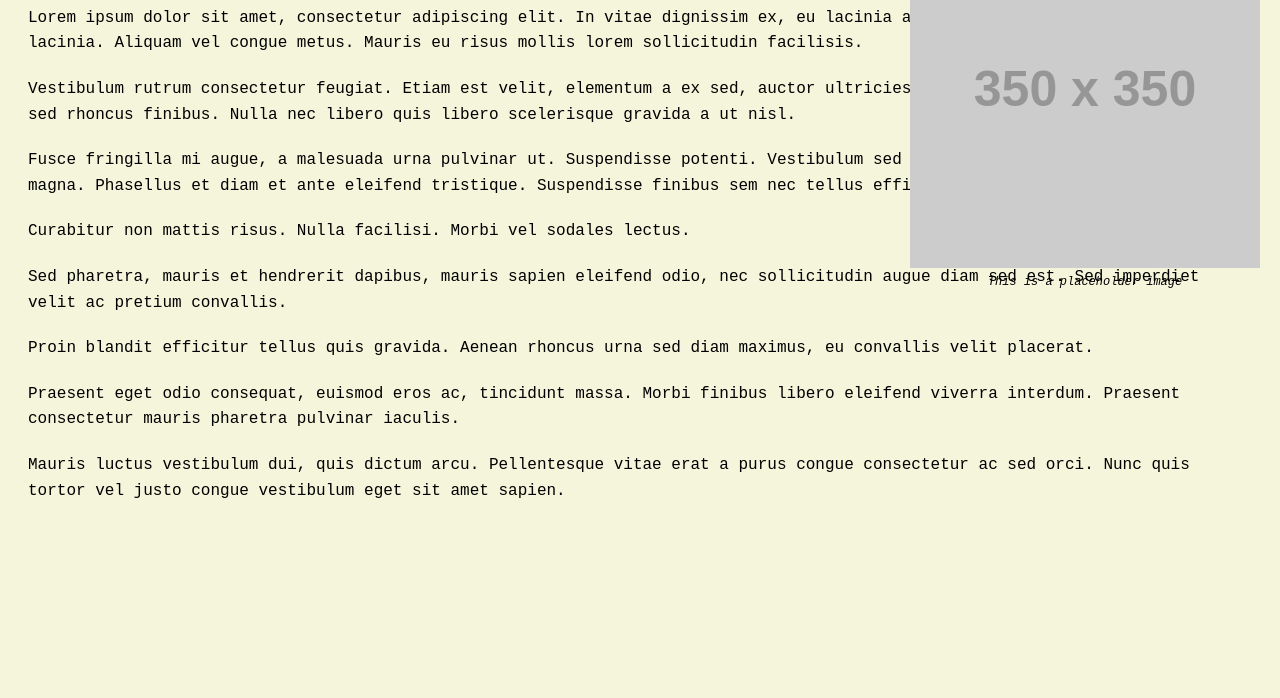
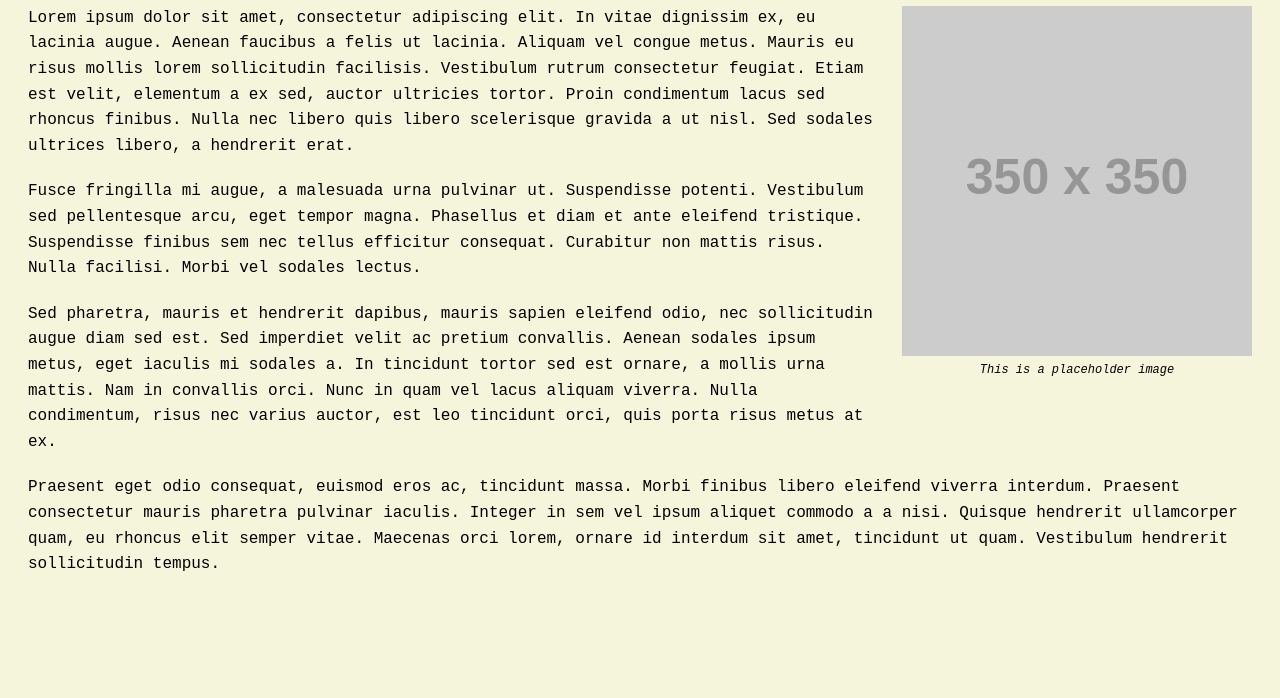
Before and after one commit to s3593614/s3593614, a plain HTML site: page index.html in a window 1280 px wide. Shown: the part 102-800 px from the top of the page. Drawn offline with Linux system fonts and the light colour scheme; placeholder pictures from the web are drawn by us.

Commit message:
Update index.html

```diff
--- a/index.html
+++ b/index.html
@@ -15,20 +15,20 @@
       line-height: 1.6;
     }
     .image-container {
-      position: absolute;
-      top: 20px;
-      right: 20px;
-      text-align: center;
+      float: right; /* Float image to the right */
+      margin: 0 0 20px 20px; /* Add space to the left and bottom of the image */
+      max-width: 350px; /* Set max-width for the image */
     }
     .image-container img {
-      max-width: 400px;
-      height: auto;
+      width: 100%; /* Ensure the image takes up the full container width */
+      height: auto; /* Maintain aspect ratio */
       display: block;
     }
     .image-caption {
       font-size: 12px;
       font-style: italic;
       margin-top: 5px;
+      text-align: center; /* Center the caption */
     }
   </style>
 </head>
@@ -41,21 +41,13 @@
     <p class="image-caption">This is a placeholder image</p>
   </div>
 
-  <p>Lorem ipsum dolor sit amet, consectetur adipiscing elit. In vitae dignissim ex, eu lacinia augue. Aenean faucibus a felis ut lacinia. Aliquam vel congue metus. Mauris eu risus mollis lorem sollicitudin facilisis.</p>
+  <p>Lorem ipsum dolor sit amet, consectetur adipiscing elit. In vitae dignissim ex, eu lacinia augue. Aenean faucibus a felis ut lacinia. Aliquam vel congue metus. Mauris eu risus mollis lorem sollicitudin facilisis. Vestibulum rutrum consectetur feugiat. Etiam est velit, elementum a ex sed, auctor ultricies tortor. Proin condimentum lacus sed rhoncus finibus. Nulla nec libero quis libero scelerisque gravida a ut nisl. Sed sodales ultrices libero, a hendrerit erat.</p>
 
-  <p>Vestibulum rutrum consectetur feugiat. Etiam est velit, elementum a ex sed, auctor ultricies tortor. Proin condimentum lacus sed rhoncus finibus. Nulla nec libero quis libero scelerisque gravida a ut nisl.</p>
+  <p>Fusce fringilla mi augue, a malesuada urna pulvinar ut. Suspendisse potenti. Vestibulum sed pellentesque arcu, eget tempor magna. Phasellus et diam et ante eleifend tristique. Suspendisse finibus sem nec tellus efficitur consequat. Curabitur non mattis risus. Nulla facilisi. Morbi vel sodales lectus.</p>
 
-  <p>Fusce fringilla mi augue, a malesuada urna pulvinar ut. Suspendisse potenti. Vestibulum sed pellentesque arcu, eget tempor magna. Phasellus et diam et ante eleifend tristique. Suspendisse finibus sem nec tellus efficitur consequat.</p>
+  <p>Sed pharetra, mauris et hendrerit dapibus, mauris sapien eleifend odio, nec sollicitudin augue diam sed est. Sed imperdiet velit ac pretium convallis. Aenean sodales ipsum metus, eget iaculis mi sodales a. In tincidunt tortor sed est ornare, a mollis urna mattis. Nam in convallis orci. Nunc in quam vel lacus aliquam viverra. Nulla condimentum, risus nec varius auctor, est leo tincidunt orci, quis porta risus metus at ex.</p>
 
-  <p>Curabitur non mattis risus. Nulla facilisi. Morbi vel sodales lectus.</p>
-
-  <p>Sed pharetra, mauris et hendrerit dapibus, mauris sapien eleifend odio, nec sollicitudin augue diam sed est. Sed imperdiet velit ac pretium convallis.</p>
-
-  <p>Proin blandit efficitur tellus quis gravida. Aenean rhoncus urna sed diam maximus, eu convallis velit placerat.</p>
-
-  <p>Praesent eget odio consequat, euismod eros ac, tincidunt massa. Morbi finibus libero eleifend viverra interdum. Praesent consectetur mauris pharetra pulvinar iaculis.</p>
-
-  <p>Mauris luctus vestibulum dui, quis dictum arcu. Pellentesque vitae erat a purus congue consectetur ac sed orci. Nunc quis tortor vel justo congue vestibulum eget sit amet sapien.</p>
+  <p>Praesent eget odio consequat, euismod eros ac, tincidunt massa. Morbi finibus libero eleifend viverra interdum. Praesent consectetur mauris pharetra pulvinar iaculis. Integer in sem vel ipsum aliquet commodo a a nisi. Quisque hendrerit ullamcorper quam, eu rhoncus elit semper vitae. Maecenas orci lorem, ornare id interdum sit amet, tincidunt ut quam. Vestibulum hendrerit sollicitudin tempus.</p>
 
 </body>
 </html>
```
